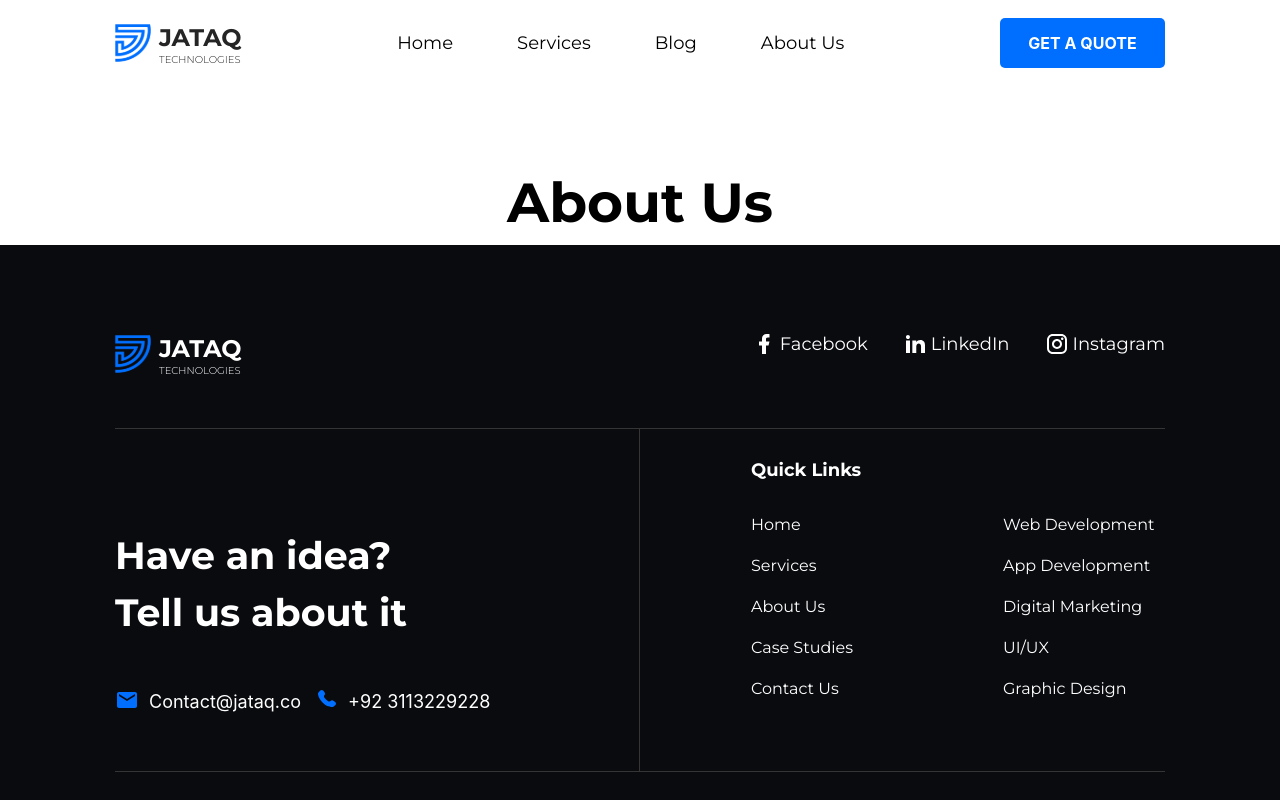
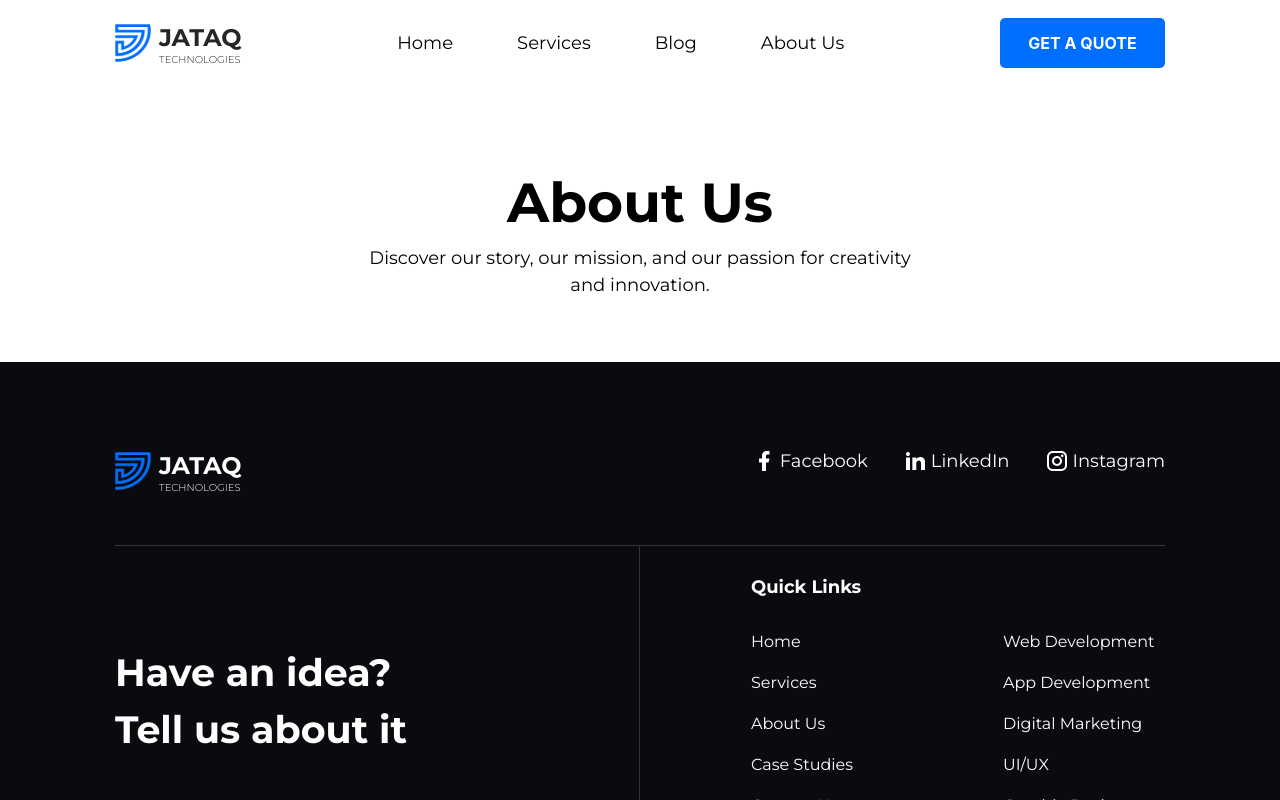
Before and after one commit to mudassir7732/Jataq-Technologies, a React (Create React App) app: page /about in a window 1280 px wide. Shown: the top 800 px of the page. Built offline with nearby package versions, Linux system fonts and the light colour scheme.

Commit message:
Started About Us page design

```diff
--- a/src/pages/about/index.tsx
+++ b/src/pages/about/index.tsx
@@ -3,8 +3,11 @@ import { FC } from "react";
 const About: FC = () => {
     return (
         <div className="flex flex-col">
-            <p className="text-[55px] font-[700] w-full text-center font-[Montserrat] text-[#000000] mt-[76px]">
+            <p className="text-[55px] font-[700] mx-auto font-[Montserrat] text-[#000000] mt-[76px]">
                 About Us
+            </p>
+            <p className="text-[18px] font-[400] max-w-[567px] mx-auto text-center font-[Montserrat] mb-[63px]">
+                Discover our story, our mission, and our passion for creativity and innovation.
             </p>
         </div>
     )
```
